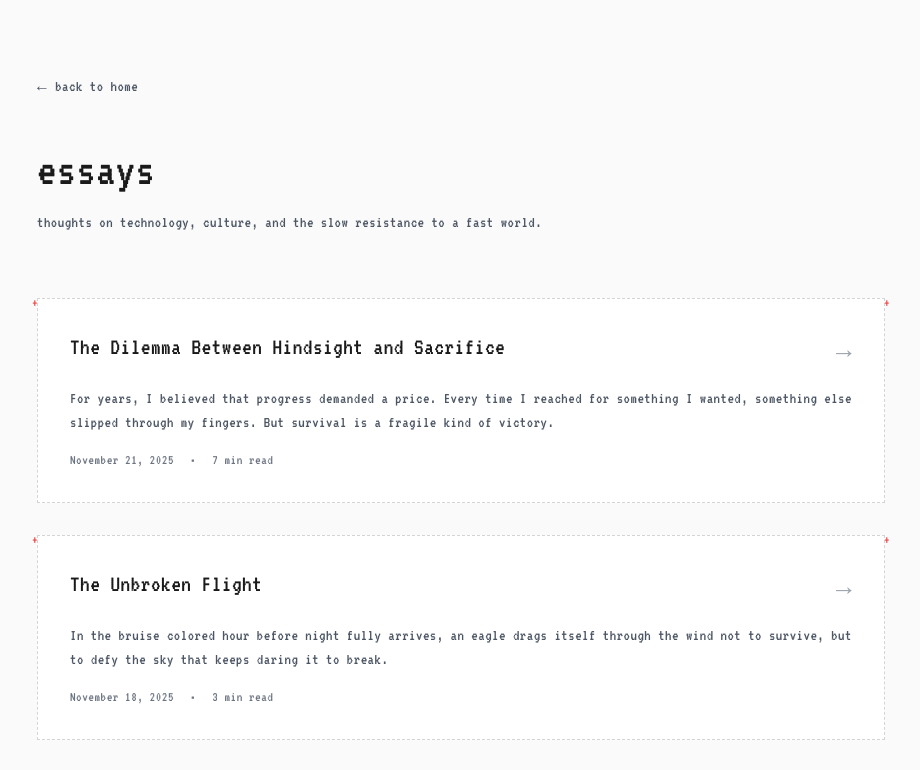
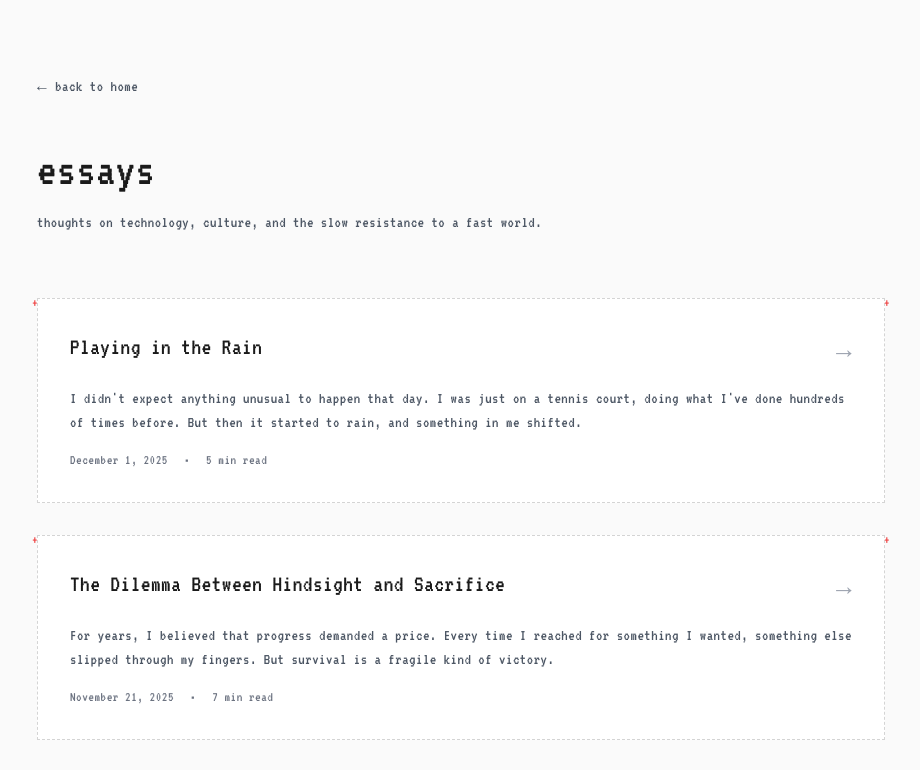
Before and after one commit to Marlvin12/personal, a Next.js app: page /essays in a window 1280 px wide. Shown: the top 770 px of the page, without its empty margins (179-1099 px from the left). Built offline with nearby package versions, Linux system fonts and the light colour scheme.

Commit message:
Add new essay: Playing in the Rain

```diff
--- a/app/essays/[slug]/page.tsx
+++ b/app/essays/[slug]/page.tsx
@@ -114,6 +114,35 @@ const essays: Record<
       `The world chases innovation, infrastructure, and achievement. Those things matter. But they are not the only currency that shapes a civilization. There's another one — quieter, softer, but just as powerful: A smile that carries history. A thank-you that holds the weight of struggle. A humility that refuses to die.`,
       `That is the African mask. Not a disguise — a shield. A reminder that humanity doesn't require wealth, comfort, or progress. Just character.`,
       `And every time I step outside and see someone smile through circumstances that should have broken them, I'm reminded of a truth no textbook ever taught me: Strength doesn't always look like power. Sometimes it looks like gratitude.`,
+    ],
+  },
+  'playing-in-the-rain': {
+    title: 'Playing in the Rain',
+    date: 'December 1, 2025',
+    readTime: '5 min read',
+    image: '/rain.jpg',
+    content: [
+      `I didn't expect anything unusual to happen that day. I was just on a tennis court, doing what I've done hundreds of times before. But then it started to rain — not a drizzle, not an inconvenience, but a full, soaking downpour. And something in me shifted before I had the chance to analyze it or control it.`,
+      `For the first time in years, I wasn't performing.`,
+      `I wasn't trying to improve.`,
+      `I wasn't trying to be the disciplined, ambitious version of myself I've been rehearsing so carefully.`,
+      `I was just hitting the ball.`,
+      `And that terrified me with how good it felt.`,
+      `The strokes weren't textbook. They weren't the ones drilled into me years ago. They weren't optimized for anything. Yet somehow, they were the cleanest, most effortless hits I've made in years — crisp, solid, almost shockingly precise. It was as if the moment I stopped trying to do everything "right," my body remembered how to do everything well.`,
+      `I didn't realize how long it had been since I felt that alive.`,
+      `There was a kind of clarity in the rain — a stripping away. Every drop made it harder to pretend I hadn't lost something important along the way. Over time, ambition had turned into pressure, and pressure had turned into a constant performance. I've been chasing perfection so intensely that I didn't notice what I traded for it: joy, spontaneity, the freedom to simply play.`,
+      `That rainy court exposed the truth I usually outrun:`,
+      `I've been living like someone who must always justify his existence by improving at something.`,
+      `But in that moment, drenched and laughing and not caring how ridiculous I looked, I felt the presence of someone I hadn't seen in a long time — the kid I used to be. The kid who played for no reason other than the pleasure of movement. The kid who didn't care about form or progress or who was watching. The kid who didn't think; he just existed.`,
+      `Somewhere along the way, under deadlines, expectations, bright LED lights, and constant self-optimization, that kid got buried.`,
+      `And yet in the rain, he climbed back out.`,
+      `The court became a place between worlds — the life I've been living, shaped by goals and constant improvement, and the life I momentarily touched, shaped by freedom and presence. What startled me wasn't the beauty of that moment but how unfamiliar it felt. How foreign. How much I'd been missing it without realizing it.`,
+      `When the storm finally forced me off the court, I wasn't thinking about tennis anymore. I was thinking about the cost of always trying to be the best version of myself. I was thinking about how easily a life can become over-managed, over-optimized, and under-lived.`,
+      `I wasn't playing in the rain.`,
+      `I was remembering how to live.`,
+      `That's the part that stays with me — not the strokes, not the drama of the weather, but the realization that joy isn't something you "earn" after the work is done. It's something you have to give yourself permission to feel. I had forgotten that. Maybe I didn't even know it until now.`,
+      `All I know is this: if a single hour on a wet tennis court can reconnect me to a version of myself I thought I'd lost, then there's something in my life that needs to change. The rain didn't unlock anything new. It just revealed what I'd buried.`,
+      `And now that I've seen it, I can't pretend I don't miss that kid anymore.`,
     ],
   },
   'hindsight-and-sacrifice': {
--- a/app/essays/page.tsx
+++ b/app/essays/page.tsx
@@ -7,6 +7,13 @@ export const metadata: Metadata = {
 }
 
 const essays = [
+  {
+    id: 'playing-in-the-rain',
+    title: 'Playing in the Rain',
+    excerpt: 'I didn\'t expect anything unusual to happen that day. I was just on a tennis court, doing what I\'ve done hundreds of times before. But then it started to rain, and something in me shifted.',
+    date: 'December 1, 2025',
+    readTime: '5 min read',
+  },
   {
     id: 'hindsight-and-sacrifice',
     title: 'The Dilemma Between Hindsight and Sacrifice',
```
Also changed, not shown: public/rain.jpg (added).
